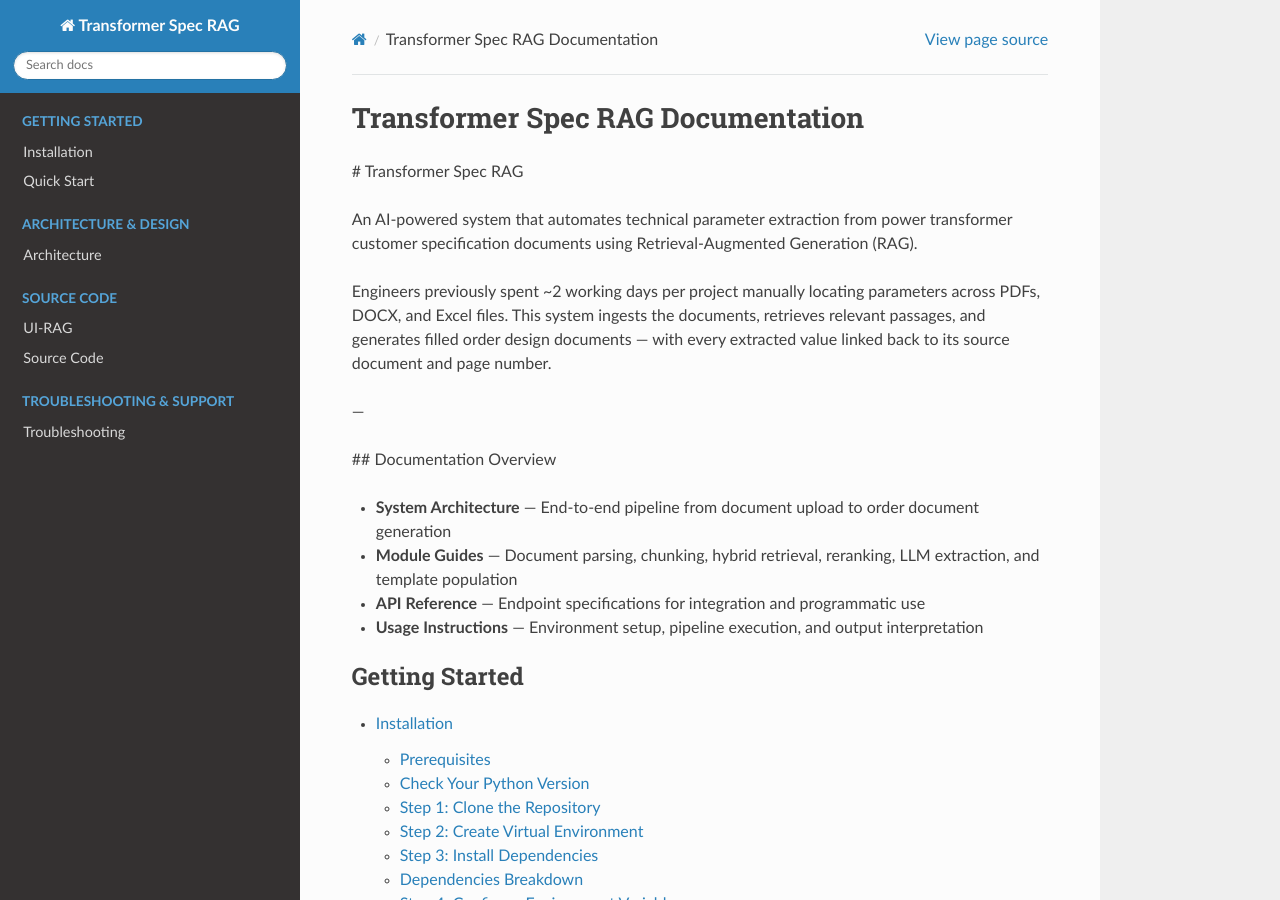
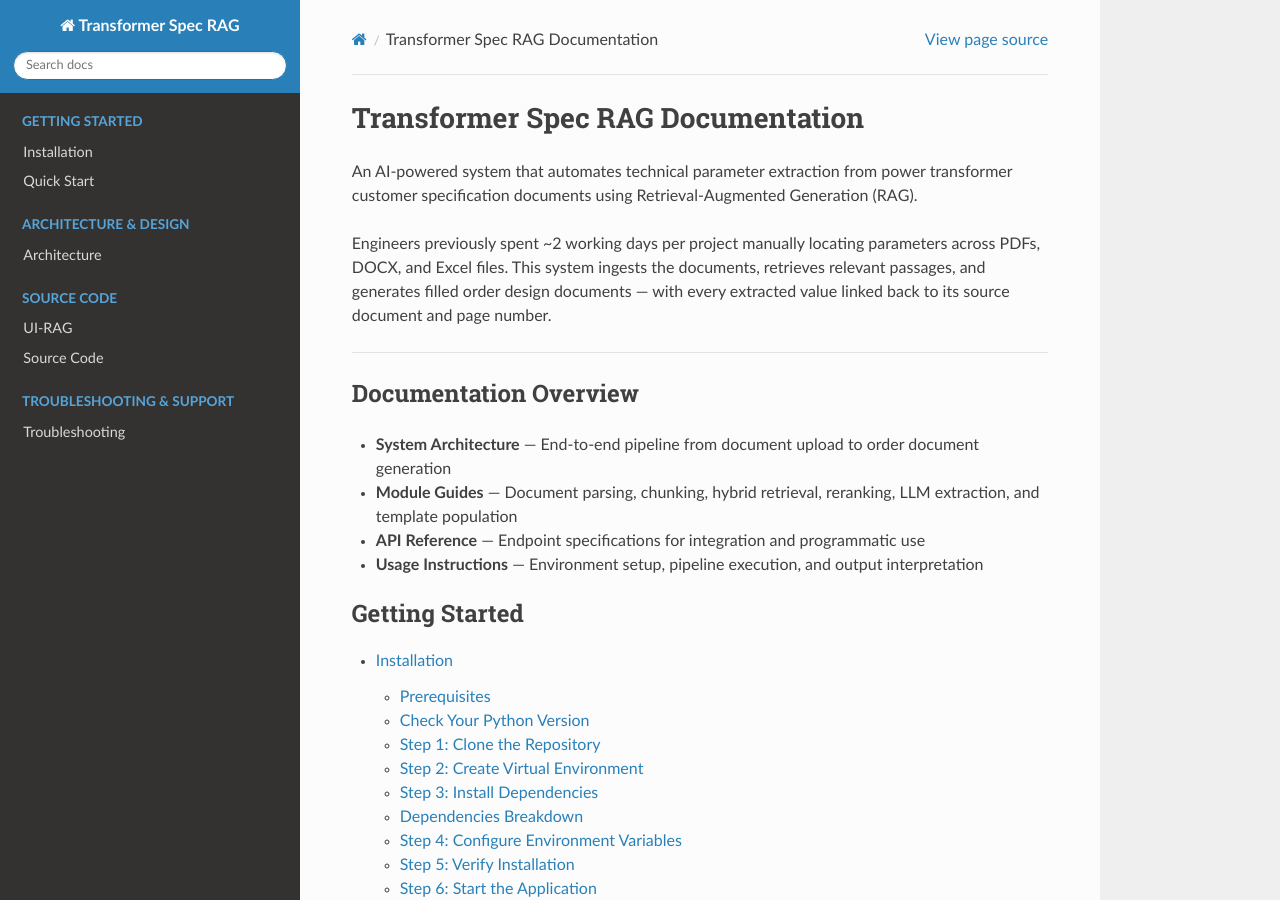
Before and after one commit to chaitra-bhandari/TransformerRag, a Sphinx documentation site: the page built from UI-RAG/docs/index.rst, in a window 1280 px wide and 900 px high. Built offline with Sphinx 7.4.7 and the Read the Docs theme 3.1.0, drawn with Linux system fonts in a browser that asks for light colours; pages that are not in the unit, such as notebooks, are missing from menus.

Commit message:
Update index.rst

```diff
--- a/UI-RAG/docs/index.rst
+++ b/UI-RAG/docs/index.rst
@@ -1,7 +1,6 @@
 Transformer Spec RAG Documentation
 ==================================
 
-# Transformer Spec RAG
 
 An AI-powered system that automates technical parameter extraction from
 power transformer customer specification documents using
@@ -13,9 +12,10 @@ documents, retrieves relevant passages, and generates filled order design
 documents — with every extracted value linked back to its source document
 and page number.
 
----
+----
 
-## Documentation Overview
+Documentation Overview
+----------------------
 
 - **System Architecture** — End-to-end pipeline from document upload to order document generation
 - **Module Guides** — Document parsing, chunking, hybrid retrieval, reranking, LLM extraction, and template population
```
